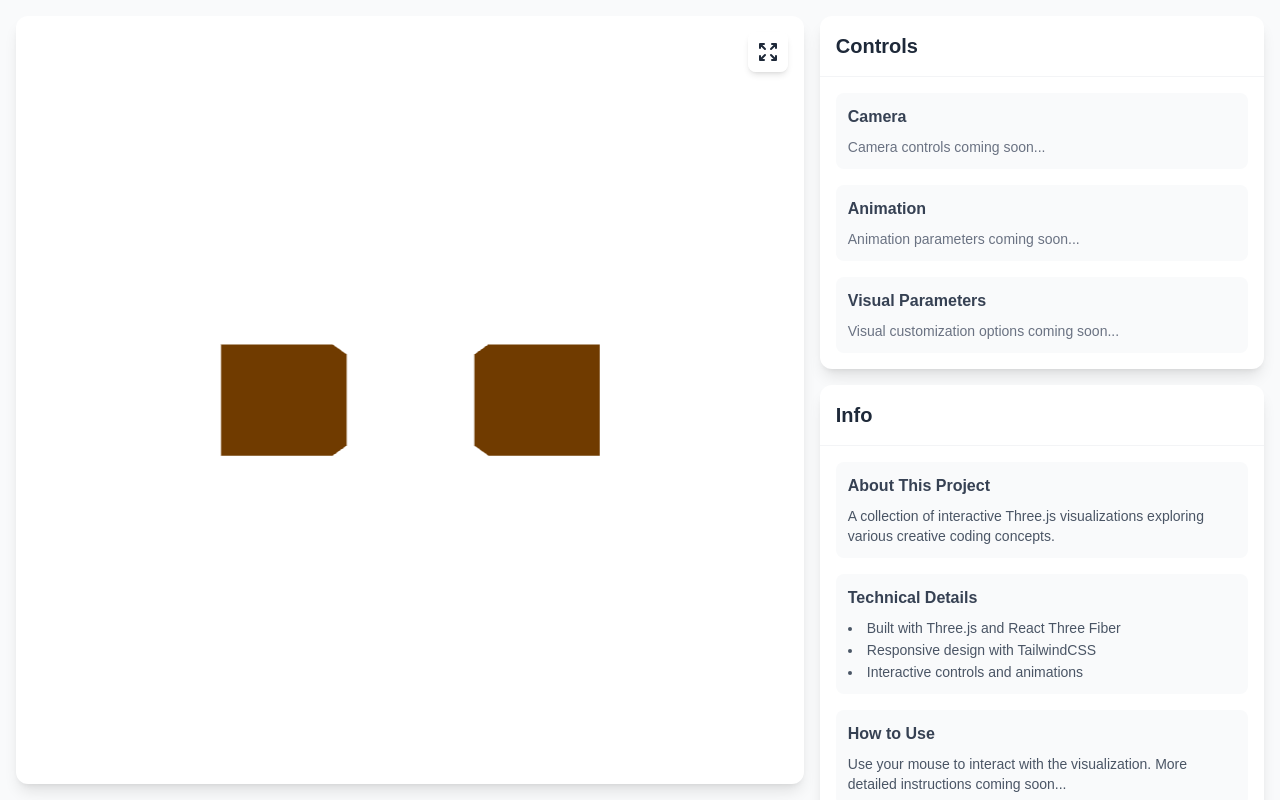
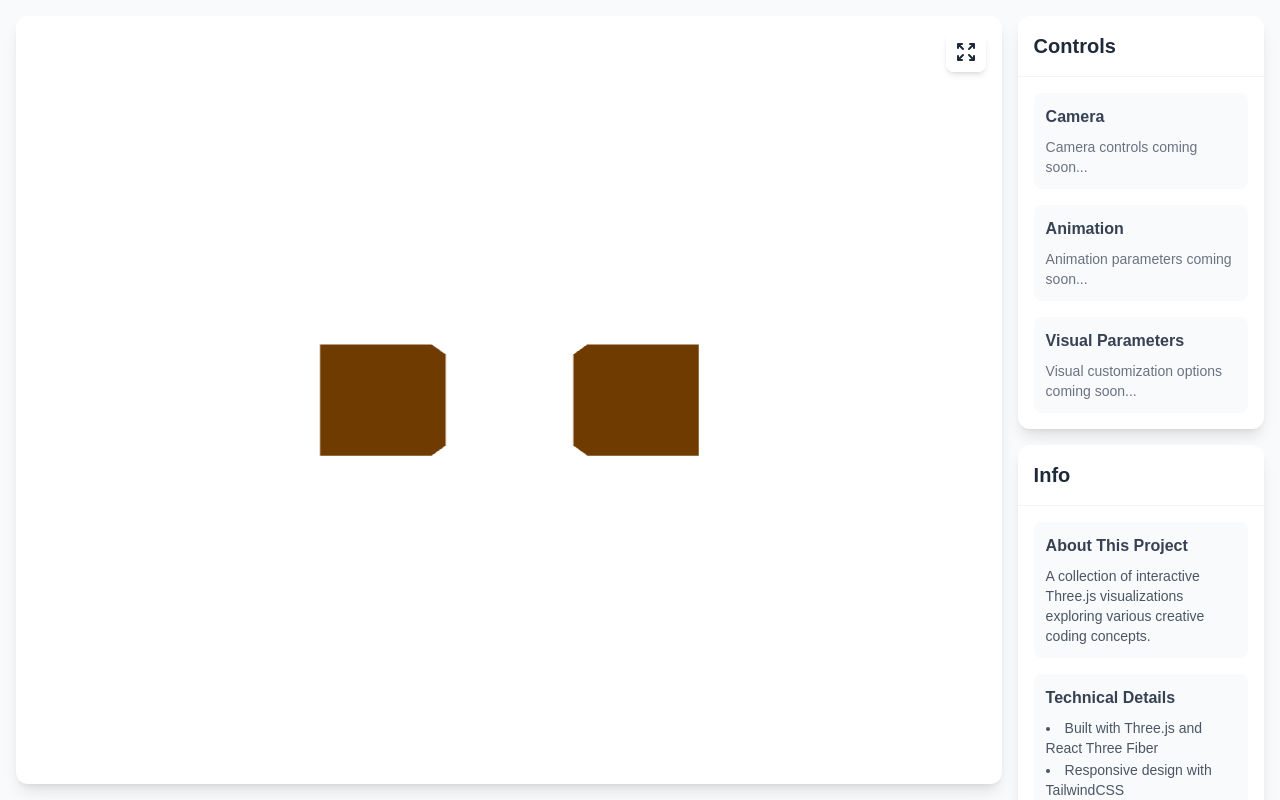
Before and after one commit to MrRob0t404/visuals-playground, a Next.js app: page / in a window 1280 px wide. Shown: the top 800 px of the page. Built offline with nearby package versions, Linux system fonts and the light colour scheme.

Commit message:
feat: adjust layout to use full viewport height and 80/20 width split

```diff
--- a/src/app/page.tsx
+++ b/src/app/page.tsx
@@ -35,14 +35,14 @@ export default function Home() {
 
   return (
     <main className="min-h-screen bg-gray-50">
-      <div className="container mx-auto px-4 py-4">
-        <div className="flex flex-col lg:flex-row gap-4 h-[calc(100vh-2rem)]">
-          {/* Main Visual Sketch - Full width */}
+      <div className="container mx-auto px-4 py-4 h-screen">
+        <div className="flex flex-col lg:flex-row gap-4 h-full">
+          {/* Main Visual Sketch - 80% of viewport */}
           <motion.div
             initial={{ opacity: 0, scale: 0.95 }}
             animate={{ opacity: 1, scale: 1 }}
             transition={{ duration: 0.5 }}
-            className="w-full lg:w-[calc(100%-450px)] bg-white rounded-xl overflow-hidden shadow-lg h-[50vh] lg:h-auto relative visual-container"
+            className="w-full lg:w-[80%] bg-white rounded-xl overflow-hidden shadow-lg h-[50vh] lg:h-full relative visual-container"
           >
             <button
               onClick={toggleFullscreen}
@@ -65,13 +65,13 @@ export default function Home() {
           </motion.div>
 
           {/* Side Panels Container */}
-          <div className="lg:w-[450px] flex flex-col gap-4">
+          <div className="lg:w-[20%] flex flex-col gap-4 h-[50vh] lg:h-full">
             {/* Controls Panel */}
             <motion.div
               initial={{ opacity: 0, x: 20 }}
               animate={{ opacity: 1, x: 0 }}
               transition={{ duration: 0.5, delay: 0.2 }}
-              className="bg-white rounded-xl shadow-lg"
+              className="bg-white rounded-xl shadow-lg flex-1"
             >
               <div className="p-4 border-b border-gray-100">
                 <h2 className="text-xl font-bold text-gray-800">Controls</h2>
@@ -102,7 +102,7 @@ export default function Home() {
               initial={{ opacity: 0, x: 20 }}
               animate={{ opacity: 1, x: 0 }}
               transition={{ duration: 0.5, delay: 0.3 }}
-              className="bg-white rounded-xl shadow-lg"
+              className="bg-white rounded-xl shadow-lg flex-1"
             >
               <div className="p-4 border-b border-gray-100">
                 <h2 className="text-xl font-bold text-gray-800">Info</h2>
```
